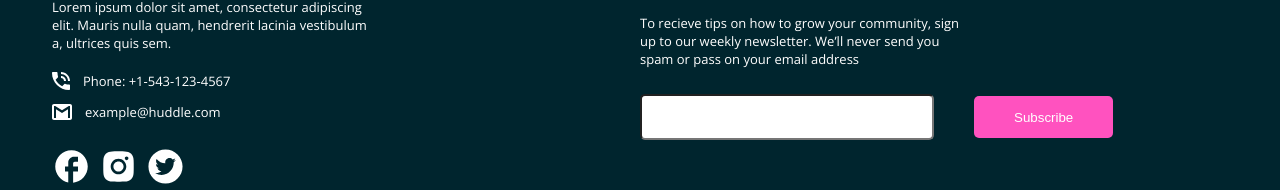
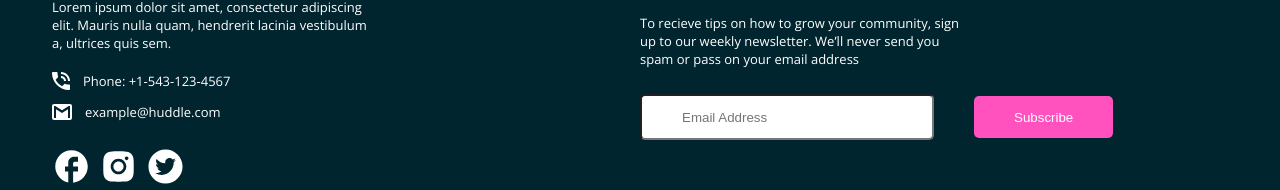
Before and after one commit to Otabek-coder/huddle-landing-page-with-curved-sections, a React (Create React App) app: page / in a window 1280 px wide. Shown: the part 3877-4067 px from the top of the page. Built offline with nearby package versions, Linux system fonts and the light colour scheme.

Commit message:
email validation fixed

```diff
--- a/src/components/Footer.js
+++ b/src/components/Footer.js
@@ -1,4 +1,4 @@
-import React from "react";
+import React, { useState } from "react";
 import { MdFacebook } from "react-icons/md";
 import { IconContext } from "react-icons";
 import { AiFillTwitterCircle, AiFillInstagram } from "react-icons/ai";
@@ -9,7 +9,7 @@ const FooterEl = styled.div`
   justify-content: space-between;
   background-color: hsl(192, 100%, 9%);
   padding: 0em 4em 3em 4em;
-  font-size:13px;
+  font-size: 13px;
   @media (max-width: 49em) {
     padding: 0em 2em 2em 3em;
   }
@@ -33,7 +33,7 @@ const CnsContainer = styled.div`
 `;
 
 const ContactContainer = styled.div`
-margin-top: -30px;
+  margin-top: -30px;
   text-align: left;
   color: #fff;
   width: 30%;
@@ -95,6 +95,20 @@ const SubscribeContainer = styled.div`
     border: 0;
     transition: all 0.2s ease-in;
   }
+
+
+  .error-state{
+    margin:1em 0em;
+    color: red;
+    letter-spacing: 1.2px;
+    font-weight: 700;
+  }
+  .success-state{
+    margin:1em 0em;
+    color: green;
+    letter-spacing: 1.3px;
+
+  }
   button:hover {
     cursor: pointer;
     background-color: hsl(321, 100%, 78%);
@@ -142,6 +156,24 @@ const BgTop = styled.div`
   }
 `;
 export default function Footer() {
+  let emailRegex =
+    /^(([^<>()\[\]\\.,;:\s@"]+(\.[^<>()\[\]\\.,;:\s@"]+)*)|(".+"))@((\[[0-9]{1,3}\.[0-9]{1,3}\.[0-9]{1,3}\.[0-9]{1,3}])|(([a-zA-Z\-0-9]+\.)+[a-zA-Z]{2,}))$/;
+  const [email, setEmail] = useState("");
+  const [state, setState] = useState("");
+  function handleEmail(event) {
+    setEmail(event.target.value);
+  }
+  function handleSubmit(e) {
+    e.preventDefault();
+    if (emailRegex.test(email)) {
+      setState("success");
+      // error
+    } else {
+      // alert("Invalid email");
+
+      setState("error");
+    }
+  }
   return (
     <IconContext.Provider value={{ color: "#fff", size: "3em" }}>
       <BgTop></BgTop>
@@ -182,8 +214,22 @@ export default function Footer() {
             To recieve tips on how to grow your community, sign up to our weekly
             newsletter. We’ll never send you spam or pass on your email address
           </p>
-          <input type="text" />
-          <button>Subscribe</button>
+          <form onSubmit={handleSubmit}>
+            <input
+              placeholder="Email Address"
+              value={email}
+              type="text"
+              onChange={handleEmail}
+            />
+
+            <button>Subscribe</button>
+            {state === "success" && (
+              <p className="success-state">Email signed up has been successful</p>
+            )}
+            {state === "error" && (
+              <p className="error-state">Please provide a valid email address! </p>
+            )}
+          </form>
         </SubscribeContainer>
       </FooterEl>
     </IconContext.Provider>
```
